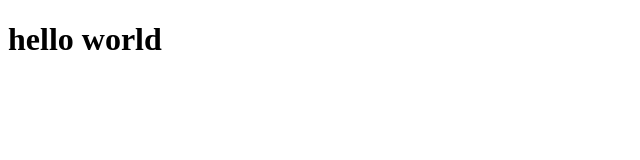
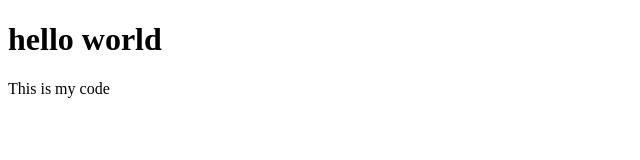
Before and after one commit to bouyagas/git_pratice, a plain HTML site: page index.html in a window 1280 px wide. Shown: the whole page, without its empty margins (0-640 px from the left). Drawn offline with Linux system fonts and the light colour scheme.

Commit message:
add paragragh

```diff
--- a/index.html
+++ b/index.html
@@ -6,5 +6,6 @@
  </head>
  <body>
     <h1>hello world</h1>
+    <p>This is my code</p>
  </body>
  </html>
```
